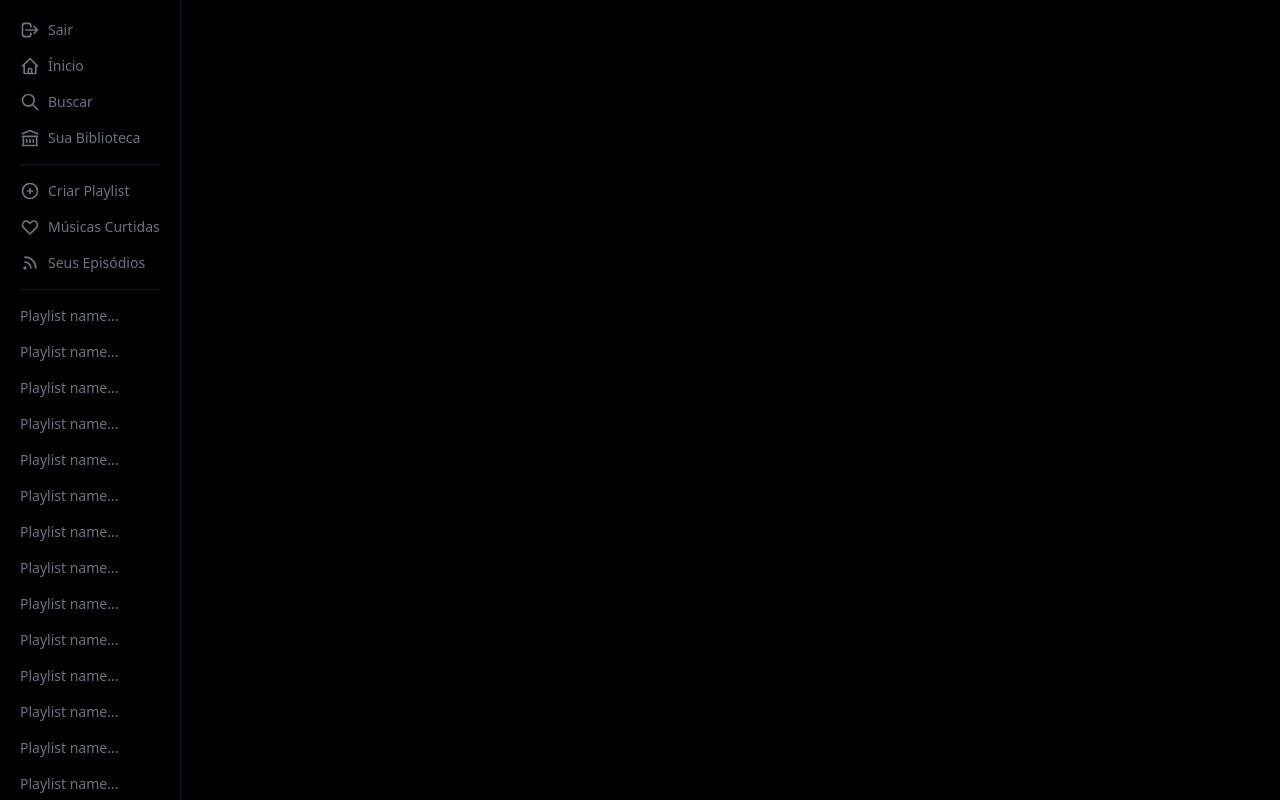
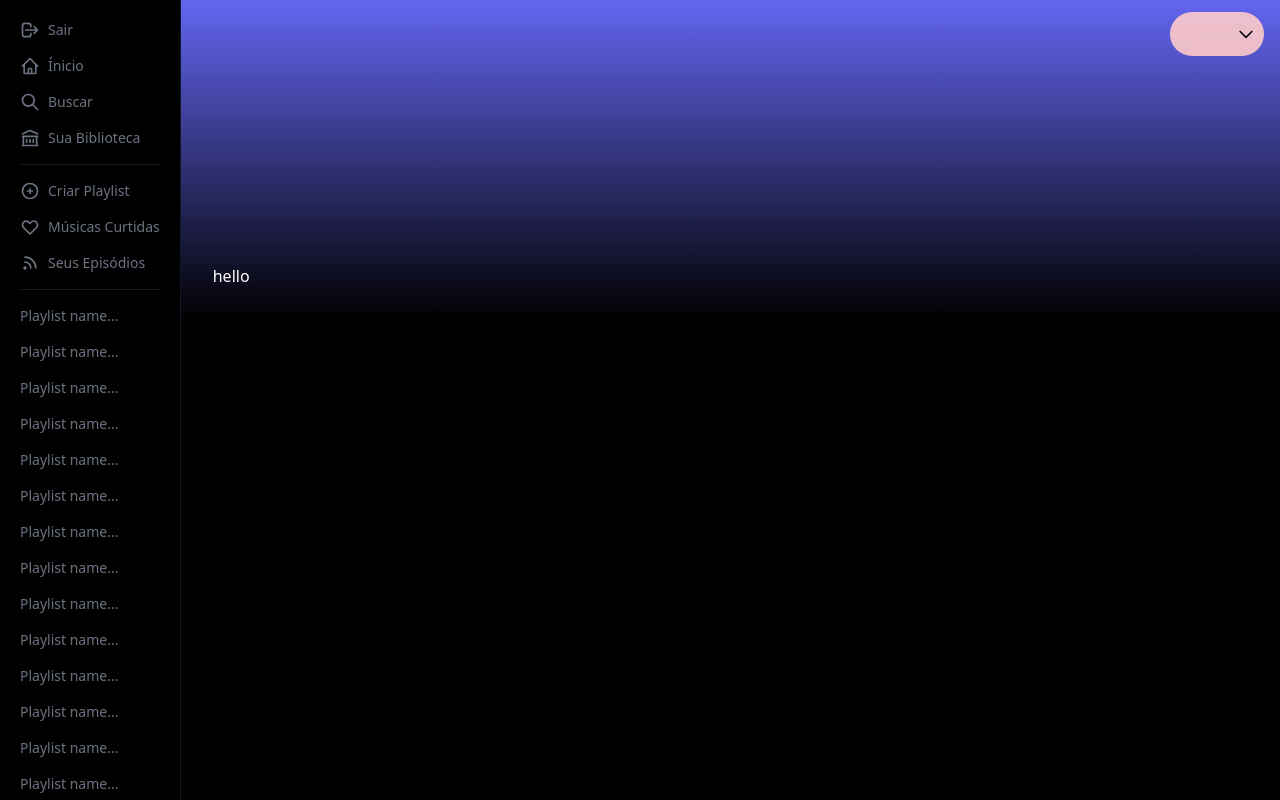
Before and after one commit to leobtt/spotify-web, a Next.js app: page / in a window 1280 px wide. Built offline with nearby package versions, Linux system fonts and the light colour scheme; no server answers.

Commit message:
random colors

```diff
--- a/components/Center.js
+++ b/components/Center.js
@@ -1,23 +1,52 @@
-import React from 'react'
+import React, { useEffect, useState } from 'react'
 import { useSession } from 'next-auth/react'
 import Image from 'next/image'
+import { ChevronDownIcon } from '@heroicons/react/outline'
+import { shuffle } from 'lodash'
+
+const colors = [
+  'from-indigo-500',
+  'from-blue-500',
+  'from-green-500',
+  'from-red-500',
+  'from-yellow-500',
+  'from-pink-500',
+  'from-purple-500',
+]
 
 const Center = () => {
   const { data: session } = useSession()
-  console.log(JSON.stringify(session?.user, null, 2))
+  const [color, setColor] = useState(null)
+
+  console.log(session)
+
+  useEffect(() => {
+    setColor(shuffle(colors).pop())
+  }, [])
   return (
-    <div className="flex flex-grow">
-      <header>
-        {session?.user && (
-          <Image
-            src={session?.user.image}
-            alt="user-profile"
-            width={50}
-            height={50}
-            className="relative rounded-full border-8 border-green-200"
-          />
-        )}
+    <div className="flex-grow">
+      <header className="absolute top-3 right-4">
+        <div className="flex items-center space-x-3 rounded-full p-[2px] pr-2 bg-red-200 opacity-90 hover:opacity-80 cursor-pointer">
+          <div className=" rounded-full w-[40px] h-[40px]">
+            {session?.user && (
+              <Image
+                src={session.user.image}
+                alt={session.user.name}
+                width={40}
+                height={40}
+                className="rounded-full"
+              />
+            )}
+          </div>
+          <h2 className="text-white">{session?.user.name}</h2>
+          <ChevronDownIcon className="h-5 w-5 tex" />
+        </div>
       </header>
+      <section
+        className={`flex items-end space-x-7 bg-gradient-to-b to-black ${color} h-80 text-white p-8`}
+      >
+        <h1>hello</h1>
+      </section>
     </div>
   )
 }
```
